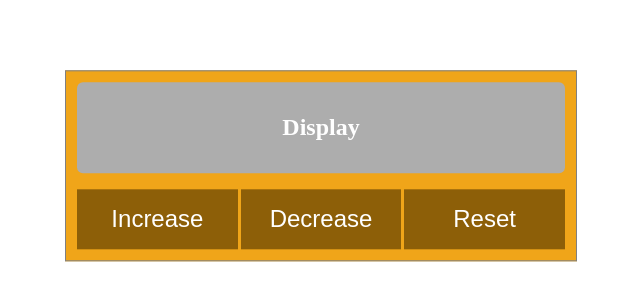
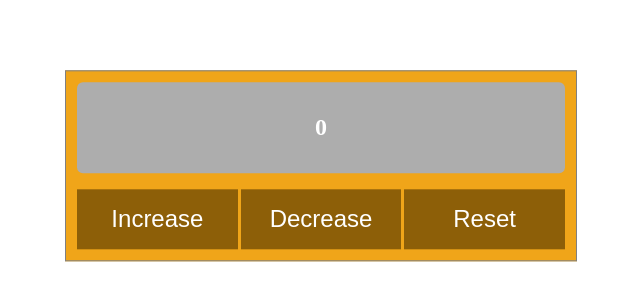
Before and after one commit to utin-francis-peter/state-management-tutorial, a React (Create React App) app: page / in a window 1280 px wide. Shown: the part 234-534 px from the top of the page, without its empty margins (319-959 px from the left). Built offline with nearby package versions, Linux system fonts and the light colour scheme.

Commit message:
refactor: now managing counter app state with useReducer

```diff
--- a/src/app/Counter.jsx
+++ b/src/app/Counter.jsx
@@ -1,16 +1,34 @@
+import { useReducer } from "react";
 import Decrease from "../components/Decrease";
 import Increase from "../components/Increase";
 import Reset from "../components/Reset";
 
 const Counter = () => {
+  const initialState = {
+    count: 0,
+  };
+
+  const reducer = (state, action) => {
+    switch (action.type) {
+      case "increase":
+        return { ...state, count: state.count + 1 };
+      case "decrease":
+        return { ...state, count: state.count - 1 };
+
+      default:
+        return { ...state, count: 0 };
+    }
+  };
+
+  const [counter, dispatch] = useReducer(reducer, initialState);
   return (
     <section className="counter-app">
       <div className="counter-app_inner">
-        <h2 className="display">Display</h2>
+        <h2 className="display">{counter.count}</h2>
         <div className="controls">
-          <Increase />
-          <Decrease />
-          <Reset />
+          <Increase dispatch={dispatch} />
+          <Decrease dispatch={dispatch} />
+          <Reset dispatch={dispatch} />
         </div>
       </div>
     </section>
--- a/src/components/Decrease.jsx
+++ b/src/components/Decrease.jsx
@@ -1,5 +1,7 @@
-const Decrease = () => {
-  return <button>Decrease</button>;
+const Decrease = ({ dispatch }) => {
+  return (
+    <button onClick={() => dispatch({ type: "decrease" })}>Decrease</button>
+  );
 };
 
 export default Decrease;
--- a/src/components/Increase.jsx
+++ b/src/components/Increase.jsx
@@ -1,5 +1,7 @@
-const Increase = () => {
-  return <button>Increase</button>;
+const Increase = ({ dispatch }) => {
+  return (
+    <button onClick={() => dispatch({ type: "increase" })}>Increase</button>
+  );
 };
 
 export default Increase;
--- a/src/components/Reset.jsx
+++ b/src/components/Reset.jsx
@@ -1,5 +1,5 @@
-const Reset = () => {
-  return <button>Reset</button>;
+const Reset = ({ dispatch }) => {
+  return <button onClick={() => dispatch({ type: "reset" })}>Reset</button>;
 };
 
 export default Reset;
```
